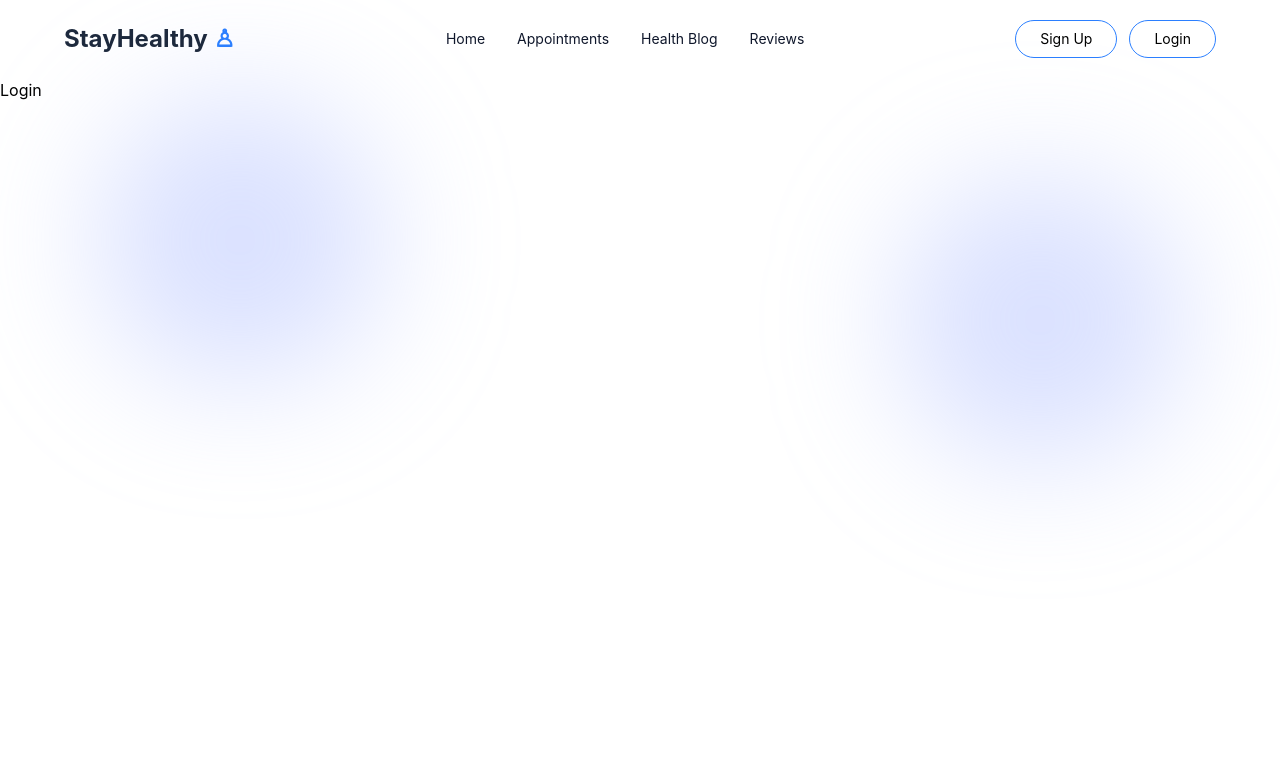
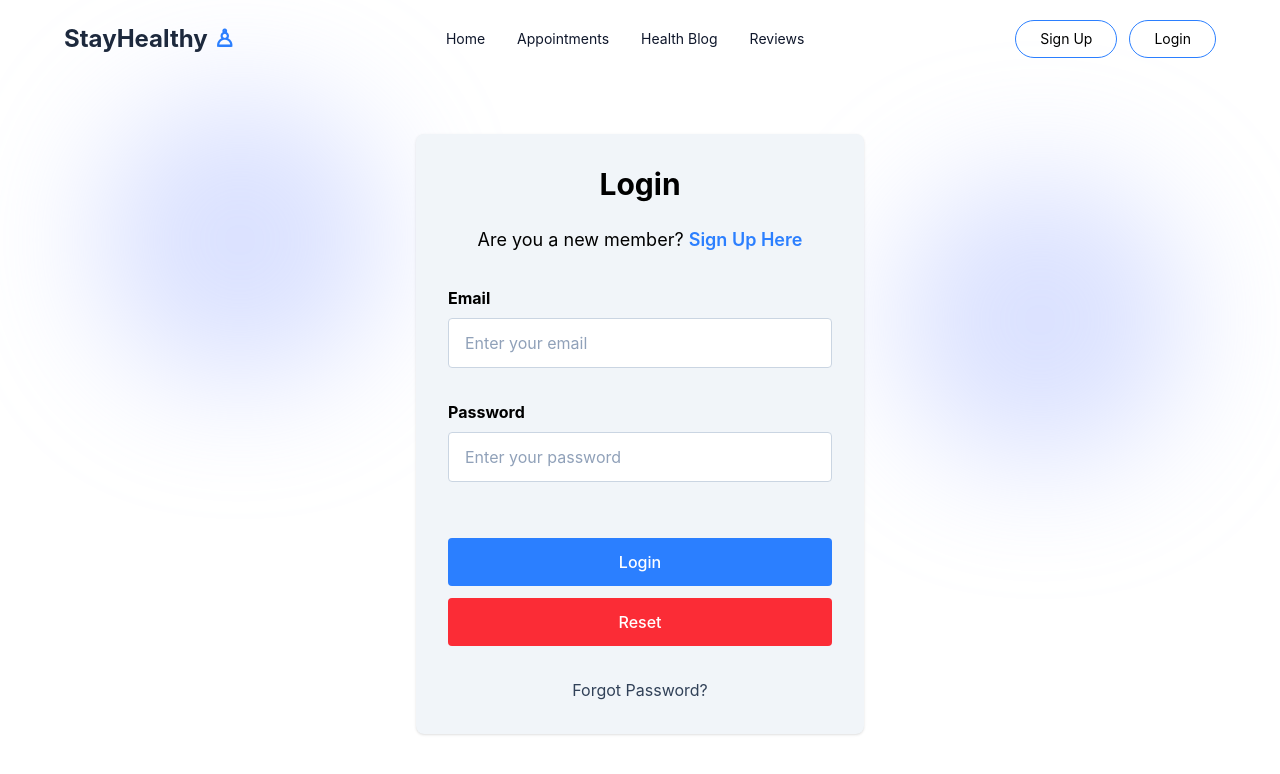
Before and after one commit to wandikahadi/med_appt, a React (Vite) app: page /login in a window 1280 px wide. Shown: the top 774 px of the page. Built offline with nearby package versions, Linux system fonts and the light colour scheme.

Commit message:
Add Login Page

```diff
--- a/src/pages/Login.jsx
+++ b/src/pages/Login.jsx
@@ -1,5 +1,39 @@
+import { Link } from "react-router-dom";
+import TextInput from "../components/TextInput";
+
 export default function Login() {
-  return (
-    <div>Login</div>
-  )
+    return (
+        <main className="relative z-10 flex min-h-[calc(100vh-88px)] items-center justify-center px-5 py-10">
+            <div className="w-full max-w-md rounded-lg bg-slate-100 p-8 shadow-sm">
+                <h1 className="text-center text-3xl font-bold text-black">Login</h1>
+
+                <p className="mt-6 text-center text-lg">
+                    Are you a new member?{" "}
+                    <Link to="/signup" className="font-semibold text-blue-500">
+                        Sign Up Here
+                    </Link>
+                </p>
+
+                <form className="mt-8 space-y-8">
+                    <TextInput label="Email" type="email" placeholder="Enter your email" />
+                    <TextInput label="Password" type="password" placeholder="Enter your password" />
+
+                    <div className="space-y-3 pt-6">
+                        <button className="w-full rounded bg-blue-500 py-3 font-medium text-white hover:bg-blue-600">
+                            Login
+                        </button>
+
+                        <button
+                            type="reset"
+                            className="w-full rounded bg-red-500 py-3 font-medium text-white hover:bg-red-600"
+                        >
+                            Reset
+                        </button>
+                    </div>
+
+                    <p className="text-center text-slate-700">Forgot Password?</p>
+                </form>
+            </div>
+        </main>
+    );
 }
```
